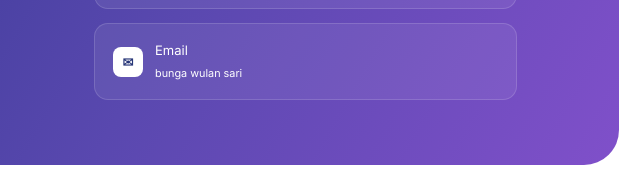
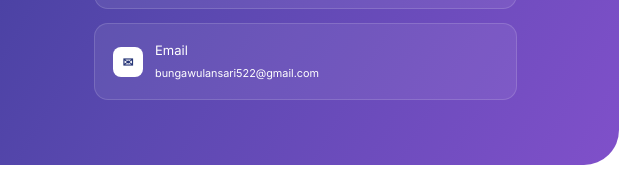
Before and after one commit to bungawulansari522-dotcom/portofolio-bunga-wulan-sari, a plain HTML site: page index.html in a window 1280 px wide. Shown: the part 3409-3581 px from the top of the page, 571-1211 px from the left. Drawn offline with Linux system fonts and the light colour scheme.

Commit message:
Update index.html

```diff
--- a/index.html
+++ b/index.html
@@ -1609,7 +1609,7 @@
         <!-- EMAIL -->
 
         <a
-            href="bungawulansari522@gmail.com"
+            href="maito:bungawulansari522@gmail.com"
             class="social"
         >
 
@@ -1621,7 +1621,7 @@
                 Email
                 <br>
                 <small>
-                   bunga wulan sari
+                   bungawulansari522@gmail.com
                 </small>
             </span>
 
```
